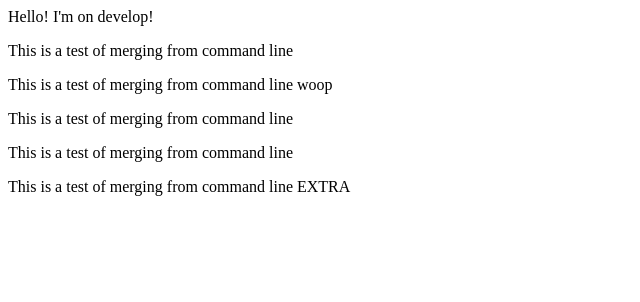
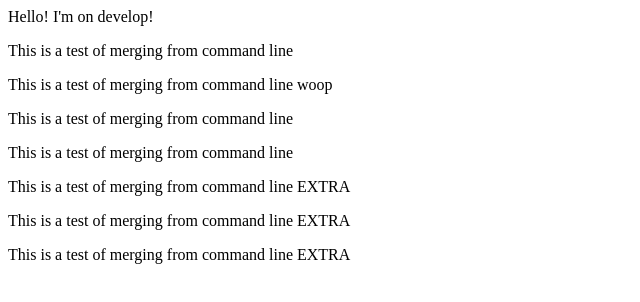
Before and after one commit to s3ankeeley/test-repo, a plain HTML site: page index.html in a window 1280 px wide. Shown: the whole page, without its empty margins (0-640 px from the left). Drawn offline with Linux system fonts and the light colour scheme.

Commit message:
Testing another merge

```diff
--- a/index.html
+++ b/index.html
@@ -26,6 +26,12 @@
 		<div class="extra-5">
 			<p>This is a test of merging from command line EXTRA</p>
 		</div>
+		<div class="extra-6">
+			<p>This is a test of merging from command line EXTRA</p>
+		</div>
+		<div class="extra-7">
+			<p>This is a test of merging from command line EXTRA</p>
+		</div>
 	</div>
 </body>
 </html>
```
